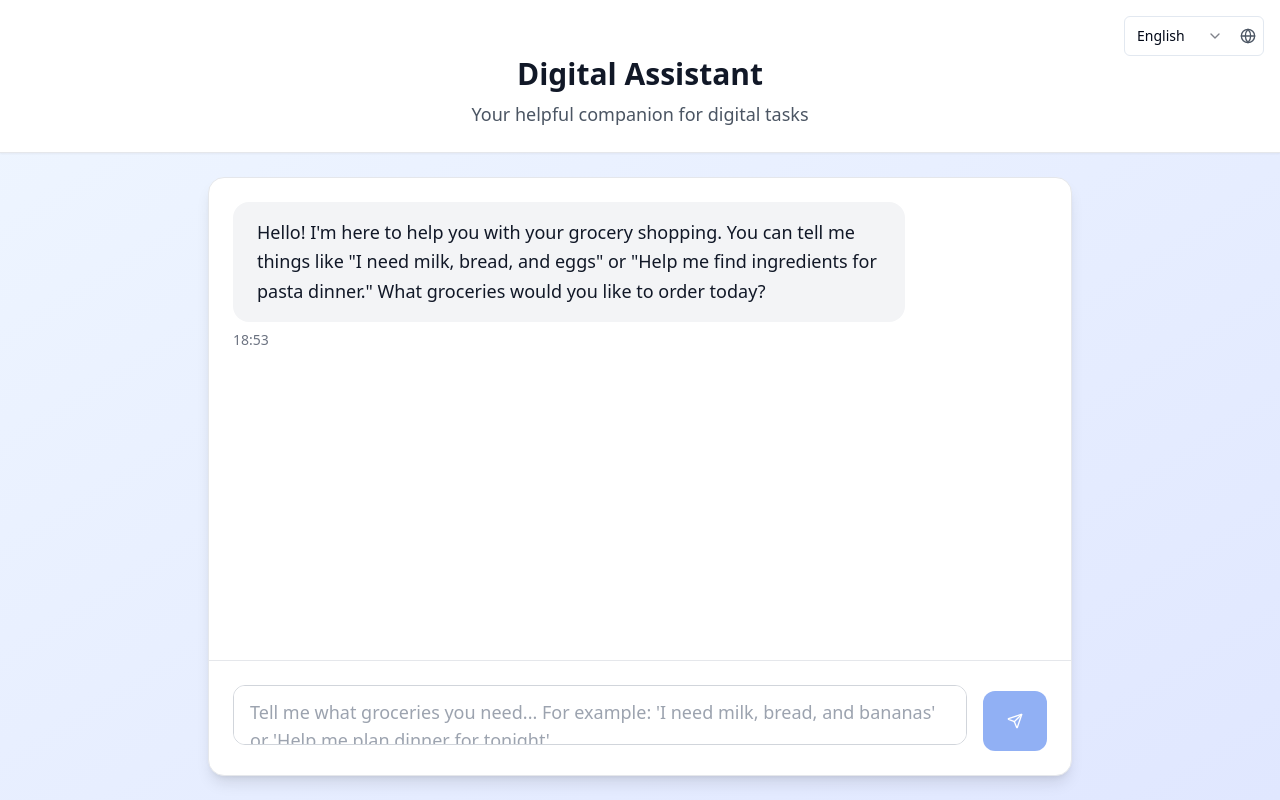
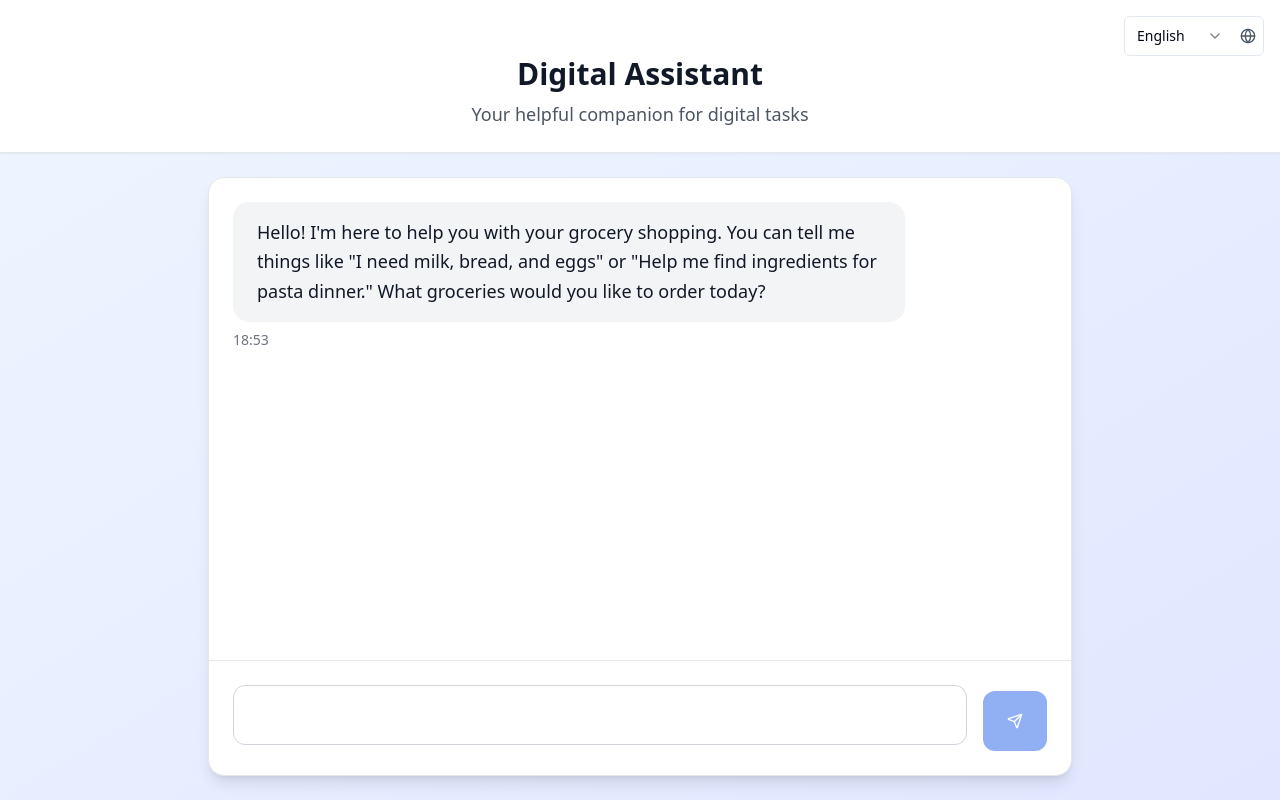
Before and after one commit to harelkleiner/easycart, a React (Vite) app: page /original in a window 1280 px wide. Built offline with nearby package versions, Linux system fonts and the light colour scheme.

Commit message:
Remove prompt text from original page
Removed the placeholder text from the chat input area on the original page.

```diff
--- a/src/components/ChatInput.tsx
+++ b/src/components/ChatInput.tsx
@@ -35,7 +35,7 @@ export const ChatInput = ({ onSendMessage, disabled }: ChatInputProps) => {
           value={inputValue}
           onChange={(e) => setInputValue(e.target.value)}
           onKeyPress={handleKeyPress}
-          placeholder={t('chat.placeholder')}
+          placeholder=""
           disabled={disabled}
           className="w-full px-4 py-3 text-lg border border-gray-300 rounded-xl focus:outline-none focus:ring-2 focus:ring-blue-500 focus:border-transparent resize-none min-h-[60px] max-h-32"
           rows={1}
```
